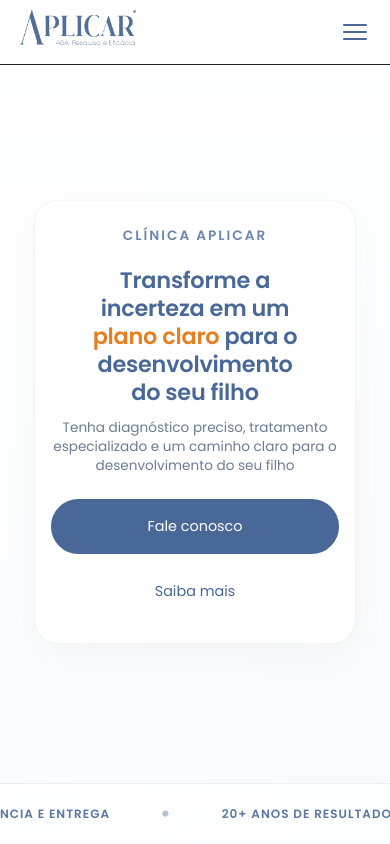
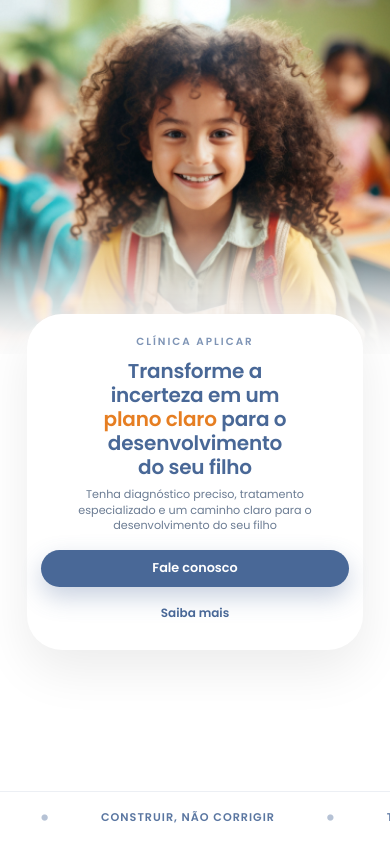
Before and after one commit to intelli-ia/clinica-aplicar-versao-02, a Next.js app: page / in a window 390 px wide. Shown: the top 844 px of the page. Built offline with nearby package versions, Linux system fonts and the light colour scheme.

Commit message:
Número e Mobile

```diff
--- a/next.config.mjs
+++ b/next.config.mjs
@@ -1,6 +1,8 @@
 /** @type {import('next').NextConfig} */
 const nextConfig = {
-  /* config options here */
+  images: {
+    qualities: [100, 75],
+  },
 };
 
 export default nextConfig;
--- a/src/app/globals.css
+++ b/src/app/globals.css
@@ -14,6 +14,10 @@
   --glass-bg: rgba(255, 255, 255, 0.7);
   --glass-border: rgba(255, 255, 255, 0.4);
 }
+
+.pc-only { display: inline; }
+img.pc-only, .hero-bg-image.pc-only { display: block; }
+.mobile-only { display: none !important; }
 
 html, body {
   overflow-x: hidden;
@@ -370,8 +374,7 @@ section {
 }
 
 .hero-line {
-  display: block;
-  white-space: nowrap;
+  display: inline;
 }
 
 .hero::before {
@@ -384,6 +387,7 @@ section {
   background: linear-gradient(90deg, rgba(255, 255, 255, 0.4) 0%, rgba(255, 255, 255, 0) 100%);
   z-index: 1;
 }
+
 
 .hero-content {
   position: relative;
@@ -482,8 +486,9 @@ section {
 .ticker-content {
   display: flex;
   white-space: nowrap;
-  align-items: center; /* Centraliza verticalmente as palavras */
-  animation: ticker 15s linear infinite;
+  width: max-content; /* Garante que o tamanho seja o do texto, não da tela */
+  align-items: center;
+  animation: ticker 14s linear infinite;
 }
 
 .ticker-content span {
@@ -1503,68 +1508,137 @@ section {
     margin-bottom: 30px !important;
   }
 
+  .btn {
+    padding: 10px 20px !important;
+    font-size: 0.8rem !important;
+  }
+
+  .navbar {
+    display: none !important;
+  }
+
   .hero-content {
     padding: 40px 20px !important;
   }
 
-  /* === HERO MOBILE (Redesenhada para Elegância) === */
+  /* === HERO MOBILE (Redesenhada para Elegância conforme Referência) === */
   .hero {
-    display: flex;
-    flex-direction: column;
-    justify-content: center !important; /* Centraliza verticalmente no 100vh */
-    align-items: center;
-    padding: 80px 20px !important;
-    background: linear-gradient(180deg, #ffffff 0%, var(--bg-alt) 100%) !important;
-    min-height: 100vh !important; /* Ocupa toda a primeira dobra */
+    display: flex !important;
+    flex-direction: column !important;
+    justify-content: flex-start !important;
+    align-items: center !important;
+    padding: 0 !important;
+    background: #ffffff !important;
+    min-height: 100vh !important;
     position: relative;
+    overflow: visible !important;
+  }
+
+  .hero::after {
+    content: "";
+    position: absolute;
+    top: 22vh; /* Começa bem antes para uma transição imperceptível */
+    left: 0;
+    width: 100%;
+    height: 22vh; /* Transição mais longa (até 44vh, passando o final da imagem de 42vh) */
+    background: linear-gradient(to bottom,
+      rgba(255, 255, 255, 0) 0%,
+      rgba(255, 255, 255, 0.2) 30%,
+      rgba(255, 255, 255, 0.6) 60%,
+      rgba(255, 255, 255, 0.9) 85%,
+      rgba(255, 255, 255, 1) 100%
+    );
+    z-index: 1;
+    pointer-events: none;
   }
 
   .hero-bg-image {
-    display: none !important;
+    display: block !important;
+    position: relative !important;
+    top: 0 !important;
+    left: 0 !important;
+    width: 100% !important;
+    height: 42vh !important; /* Reduzido de 48vh para liberar espaço */
+    object-fit: cover !important;
+    object-position: center !important; /* A nova imagem já está centralizada */
+    transform: none !important;
+    z-index: 1 !important;
   }
 
   .hero-content {
     background: #ffffff !important;
-    border: 1px solid rgba(73, 104, 151, 0.08) !important;
-    box-shadow: 0 10px 40px rgba(0,0,0,0.03) !important;
-    padding: 24px 16px !important; /* Caixa mais reduzida */
+    border: none !important;
+    box-shadow: 0 20px 50px rgba(0,0,0,0.08) !important;
+    padding: 20px 14px !important;
+    margin-top: -40px !important; /* Desce o card para revelar completamente o rosto */
     margin-left: 0 !important;
-    max-width: 92% !important; /* Um pouco mais estreita */
+    width: 86% !important; /* Mais estreito */
+    max-width: 380px !important;
     text-align: center !important;
-    border-radius: 24px !important;
+    border-radius: 35px !important; /* Ajuste no raio para o tamanho menor */
     display: flex;
     flex-direction: column;
     align-items: center;
-    width: 100%;
+    position: relative !important;
+    z-index: 2 !important;
+  }
+
+  .hero-eyebrow {
+    font-size: 0.65rem !important;
+    letter-spacing: 2px !important;
+    margin-bottom: 8px !important;
+    opacity: 0.7;
   }
 
   .hero h1 {
-    font-size: 1.4rem !important;
-    line-height: 1.25 !important;
-    margin-bottom: 12px !important;
+    font-size: 1.25rem !important;
+    line-height: 1.2 !important;
+    margin-bottom: 8px !important;
     font-weight: 700 !important;
     color: var(--secondary-color) !important;
   }
 
   .hero h2.hero-description {
-    font-size: 0.85rem !important;
+    font-size: 0.7rem !important;
     line-height: 1.4 !important;
-    margin-bottom: 24px !important;
+    margin-bottom: 16px !important;
     color: var(--text-muted) !important;
-    max-width: 100% !important;
+    padding: 0;
+    max-width: 90% !important;
   }
 
   .hero-btns {
     width: 100% !important;
     flex-direction: column !important;
-    gap: 10px !important;
+    gap: 8px !important;
     display: flex !important;
   }
 
   .hero-btns .btn {
     width: 100% !important;
-    padding: 14px 20px !important;
-    font-size: 0.9rem !important;
+    border-radius: 50px !important;
+    padding: 8px 14px !important; /* Tamanho super compacto */
+    text-transform: none !important;
+    letter-spacing: 0 !important;
+    font-weight: 600 !important;
+  }
+
+  /* Botão Primário mobile */
+  .hero-btns .btn-primary {
+    background: var(--secondary-color) !important;
+    color: #fff !important;
+    border: none !important;
+    font-size: 0.8rem !important; /* Compacto */
+    box-shadow: 0 10px 25px rgba(73, 104, 151, 0.3) !important;
+  }
+
+  /* Botão Secundário mobile (Apenas texto) */
+  .hero-btns .btn-secondary {
+    background: transparent !important;
+    color: var(--secondary-color) !important;
+    border: none !important;
+    font-size: 0.75rem !important; /* Compacto */
+    margin-top: 0px;
   }
 
   .hero-line {
@@ -1588,13 +1662,13 @@ section {
 
   /* === TICKER STRIP === */
   .ticker-content span {
-    font-size: 0.75rem;
+    font-size: 0.7rem;
     letter-spacing: 1px;
     padding: 0 10px;
   }
 
   .ticker-wrapper {
-    padding: 12px 0 !important;
+    padding: 8px 0 !important;
   }
 
   /* === DEPOIMENTOS (Dobra 3) === */
@@ -1648,6 +1722,9 @@ section {
     line-height: 1.5 !important;
     opacity: 0.9;
   }
+
+  .pc-only { display: none !important; }
+  .mobile-only { display: block !important; }
 }
 
 /* Responsividade Footer */
--- a/src/app/page.js
+++ b/src/app/page.js
@@ -143,7 +143,7 @@ export default function Home() {
               <li><a href="#faq">FAQ</a></li>
             </ul>
             <div className="nav-cta">
-              <a href="https://api.whatsapp.com/send/?phone=5511917683939&text&type=phone_number&app_absent=0" target="_blank" rel="noopener noreferrer" className="btn btn-sm btn-glass">Agendar</a>
+              <a href="https://api.whatsapp.com/send/?phone=5511930034781&text&type=phone_number&app_absent=0" target="_blank" rel="noopener noreferrer" className="btn btn-sm btn-glass">Agendar</a>
             </div>
           </div>
           {/* Hamburger Button - only visible on mobile */}
@@ -163,7 +163,7 @@ export default function Home() {
             <li><a href="#manifesto" onClick={() => setMenuOpen(false)}>A Clínica</a></li>
             <li><a href="#about" onClick={() => setMenuOpen(false)}>Quem Somos</a></li>
             <li><a href="#faq" onClick={() => setMenuOpen(false)}>FAQ</a></li>
-            <li><a href="https://api.whatsapp.com/send/?phone=5511917683939&text&type=phone_number&app_absent=0" target="_blank" rel="noopener noreferrer" className="mobile-menu-cta" onClick={() => setMenuOpen(false)}>Agendar consulta</a></li>
+            <li><a href="https://api.whatsapp.com/send/?phone=5511930034781&text&type=phone_number&app_absent=0" target="_blank" rel="noopener noreferrer" className="mobile-menu-cta" onClick={() => setMenuOpen(false)}>Agendar consulta</a></li>
           </ul>
         </div>
       </nav>
@@ -177,15 +177,22 @@ export default function Home() {
           fill
           priority
           quality={100}
-          className="hero-bg-image"
-          style={{ objectPosition: '85% center' }}
+          className="hero-bg-image pc-only"
+        />
+        <Image
+          src="/hero_mobile.png"
+          alt="Clínica Aplicar Hero Mobile"
+          fill
+          priority
+          quality={100}
+          className="hero-bg-image mobile-only"
         />
 
         <div className="hero-content">
           <span className="hero-eyebrow">CLÍNICA APLICAR</span>
           <h1>
             <span className="hero-line">Transforme a </span>
-            <span className="hero-line">incerteza em um </span>
+            <span className="hero-line">incerteza <br className="pc-only" />em um </span>
             <span className="hero-line"><span className="highlight">plano claro</span> para o </span>
             <span className="hero-line">desenvolvimento </span>
             <span className="hero-line">do seu filho</span>
@@ -194,7 +201,7 @@ export default function Home() {
             Tenha diagnóstico preciso, tratamento especializado e um caminho claro para o desenvolvimento do seu filho
           </h2>
           <div className="hero-btns">
-            <a href="https://api.whatsapp.com/send/?phone=5511917683939&text&type=phone_number&app_absent=0" target="_blank" rel="noopener noreferrer" className="btn btn-primary">Fale conosco</a>
+            <a href="https://api.whatsapp.com/send/?phone=5511930034781&text&type=phone_number&app_absent=0" target="_blank" rel="noopener noreferrer" className="btn btn-primary">Fale conosco</a>
             <a href="#manifesto" className="btn btn-secondary">Saiba mais</a>
           </div>
         </div>
@@ -212,7 +219,18 @@ export default function Home() {
             <span className="separator">•</span>
             <span>CONSTRUIR, NÃO CORRIGIR</span>
             <span className="separator">•</span>
-            {/* Repetir para o loop ser infinito */}
+            {/* Terceira repetição */}
+            <span>TRANSPARÊNCIA E ENTREGA</span>
+            <span className="separator">•</span>
+            <span>20+ ANOS DE RESULTADOS</span>
+            <span className="separator">•</span>
+            <span>CIÊNCIA ABA ADAPTADA</span>
+            <span className="separator">•</span>
+            <span>ONDE A VIDA ACONTECE</span>
+            <span className="separator">•</span>
+            <span>CONSTRUIR, NÃO CORRIGIR</span>
+            <span className="separator">•</span>
+            {/* Quarta repetição */}
             <span>TRANSPARÊNCIA E ENTREGA</span>
             <span className="separator">•</span>
             <span>20+ ANOS DE RESULTADOS</span>
@@ -292,7 +310,7 @@ export default function Home() {
             <h2>Agende uma conversa com nossa equipe. Vamos entender o momento do seu filho e apresentar o melhor caminho para o desenvolvimento dele.</h2>
 
             <div className="cta-action-v4">
-              <a href="https://api.whatsapp.com/send/?phone=5511917683939&text&type=phone_number&app_absent=0" target="_blank" rel="noopener noreferrer" className="btn btn-cta-light">Fale conosco no WhatsApp</a>
+              <a href="https://api.whatsapp.com/send/?phone=5511930034781&text&type=phone_number&app_absent=0" target="_blank" rel="noopener noreferrer" className="btn btn-cta-light">Fale conosco no WhatsApp</a>
             </div>
           </div>
         </div>
@@ -316,7 +334,7 @@ export default function Home() {
             <p>Não oferecemos atalhos, oferecemos acompanhamento real, com resultados visíveis, mas que respeitam a sua história e o seu tempo.</p>
 
             <div className="about-cta-v5">
-              <a href="https://api.whatsapp.com/send/?phone=5511917683939&text&type=phone_number&app_absent=0" target="_blank" rel="noopener noreferrer" className="btn btn-primary">Quero esse tipo de cuidado</a>
+              <a href="https://api.whatsapp.com/send/?phone=5511930034781&text&type=phone_number&app_absent=0" target="_blank" rel="noopener noreferrer" className="btn btn-primary">Quero esse tipo de cuidado</a>
             </div>
           </div>
 
@@ -360,7 +378,7 @@ export default function Home() {
         </div>
 
         <div className="faq-footer-v7">
-          <a href="https://api.whatsapp.com/send/?phone=5511917683939&text&type=phone_number&app_absent=0" target="_blank" rel="noopener noreferrer" className="btn btn-primary">
+          <a href="https://api.whatsapp.com/send/?phone=5511930034781&text&type=phone_number&app_absent=0" target="_blank" rel="noopener noreferrer" className="btn btn-primary">
             Tire outras dúvidas
           </a>
         </div>
```
Also changed, not shown: public/hero_mobile.png (added).
